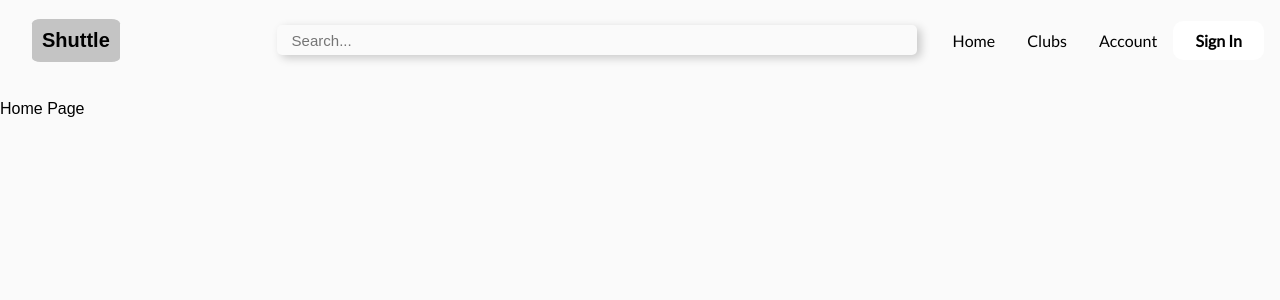
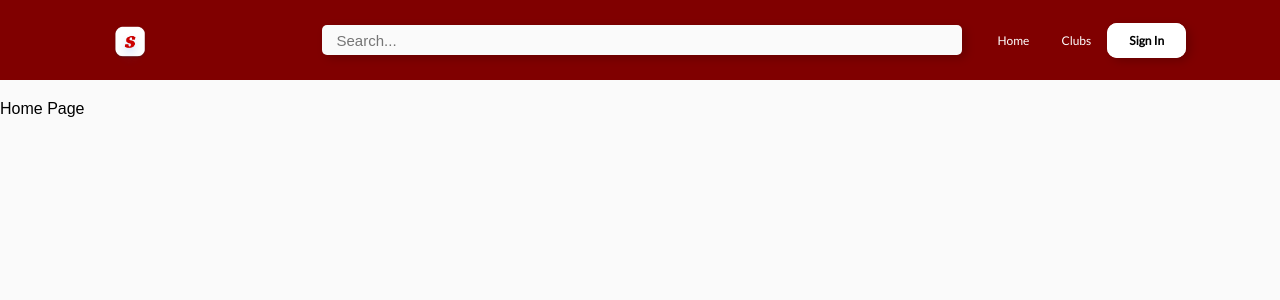
Before and after one commit to macyso12/shuttle, a React (Create React App) app: page / in a window 1280 px wide. Shown: the top 300 px of the page. Built offline with nearby package versions, Linux system fonts and the light colour scheme; the HTML template or start-up script is replaced by a standard one.

Commit message:
updated nav bar and some stlying elements - Macy

```diff
--- a/src/components/Navbar/NavbarElements.js
+++ b/src/components/Navbar/NavbarElements.js
@@ -1,12 +1,12 @@
-import styled from 'styled-components';
-import {NavLink as Link} from 'react-router-dom';
-import {FaBars} from 'react-icons/fa';
+import styled from "styled-components";
+import { NavLink as Link } from "react-router-dom";
+import { FaBars } from "react-icons/fa";
 
 export const Nav = styled.nav`
-  background: #ba181b;
+  background: #800000;
   height: 80px;
   display: flex;
-  justify-content: space-between;
+  justify-content: space-around;
   padding: 0.5rem 1rem;
   z-index: 10;
   background: transparent;
@@ -15,19 +15,22 @@ export const Nav = styled.nav`
 export const NavLink = styled(Link)`
   color: #000;
   font-weight: 500;
+  font-size: 12px;
   display: flex;
   align-items: center;
   font-family: Lato;
   text-decoration: none;
+  background-color:#800000;
   margin: 1rem;
   margin-bottom: 0.5px
   height: 100%;
   cursor: pointer;
   justify-content: space-between;
+    color: #ffffff;
 
   &:hover {
-    color: #6a040f;
-    border-bottom: 2px solid #6a040f;
+    color: #FF5454;
+    border-bottom: 2px solid #FF5454;
   }
 `;
 
@@ -49,6 +52,8 @@ export const Bars = styled(FaBars)`
 export const NavMenu = styled.div`
   display: flex;
   align-items: center;
+  background-color: #800000;
+
   justify-content: space-between;
   @media screen and (max-width: 768px) {
     display: none;
@@ -58,6 +63,9 @@ export const NavMenu = styled.div`
 export const NavBtn = styled.nav`
   display: flex;
   align-items: center;
+  font-size: 12px;
+  box-shadow: 4px 3px 10px rgb(0 0 0 / 0.2);
+  border-radius: 10px;
   margin-right: 24px @media screen and (max-width: 768px) {
     display: none;
   }
@@ -78,8 +86,8 @@ export const NavBtnLink = styled(Link)`
 
   &:hover {
     transition: all 0.2s ease-in-out;
-    background: #df8080;
-    color: black;
+    background-color: #ff5454;
+    color: white;
   }
 
   @media screen and (max-width: 768px) {
--- a/src/components/Navbar/index.js
+++ b/src/components/Navbar/index.js
@@ -1,4 +1,4 @@
-import React from 'react';
+import React from "react";
 
 import {
   Nav,
@@ -7,36 +7,44 @@ import {
   NavMenu,
   NavBtn,
   NavBtnLink,
-} from './NavbarElements';
+} from "./NavbarElements";
+
+import Logo from "../../images/logo.png";
 
 const Navbar = () => {
   return (
-    <div>
+    <div
+      style={{
+        backgroundColor: "#800000",
+        alignItems: "center",
+        flex: 1,
+        alignSelf: "center",
+        justifyContent: "center",
+        flexDirection: "row",
+      }}
+    >
       <Nav>
-        <NavLink to="/" style={{backgroundColor: '#C4C4C4'}}>
-          <h1
+        <NavLink to="/">
+          <img
+            src={Logo}
+            alt="Shuttle Logo"
             style={{
-              fontSize: 20,
-              padding: '10px',
-              backgroundColor: '#C4C4C4',
-              borderRadius: '10%',
+              height: "150%",
+              backgroundColor: "transparent",
+              marginTop: "40%",
             }}
-          >
-            Shuttle
-          </h1>
+          />
         </NavLink>
-
-        <Bars />
 
         <NavMenu>
           <input
             type="text"
             placeholder="Search..."
             style={{
-              boxShadow: '4px 3px 10px rgb(0 0 0 / 0.2)',
-              borderRadius: '5px',
-              minWidth: '40rem',
-              marginRight: '20px',
+              boxShadow: "4px 3px 10px rgb(0 0 0 / 0.2)",
+              borderRadius: "5px",
+              minWidth: "40rem",
+              marginRight: "20px",
             }}
           />
 
@@ -45,9 +53,6 @@ const Navbar = () => {
           </NavLink>
           <NavLink to="/clubs" activeStyle>
             Clubs
-          </NavLink>
-          <NavLink to="/account" activeStyle>
-            Account
           </NavLink>
 
           <NavBtn>
```
Also changed, not shown: src/images/logo.png (added).
